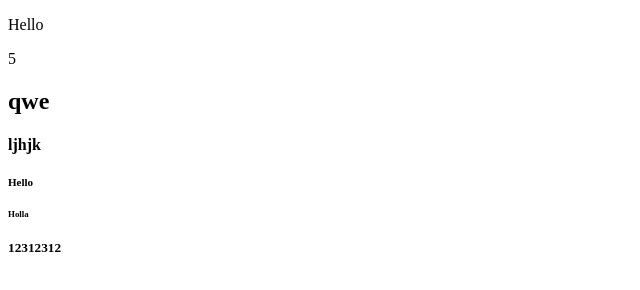
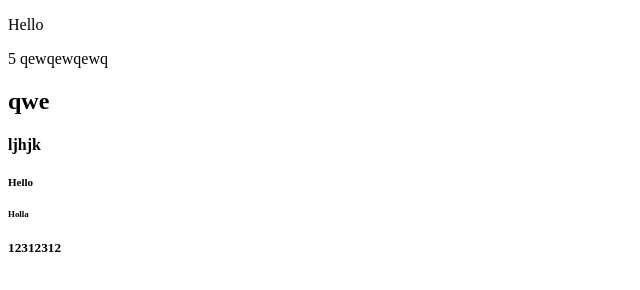
Before and after one commit to VadimGrogul/jobTest, a plain HTML site: page index.html in a window 1280 px wide. Shown: the full height of the page, 0-640 px from the left. Drawn offline with Linux system fonts and the light colour scheme.

Commit message:
Update index.html

```diff
--- a/index.html
+++ b/index.html
@@ -9,6 +9,7 @@
 <body>
     <p>Hello</p>
     <span>5</span>
+    qewqewqewq
     <h2>qwe</h2>
     <h4>ljhjk</h4>
     <h5></h5>
```
